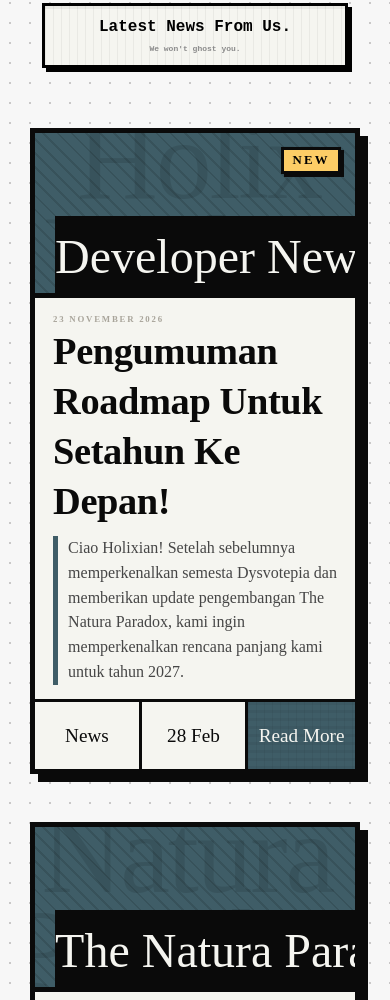
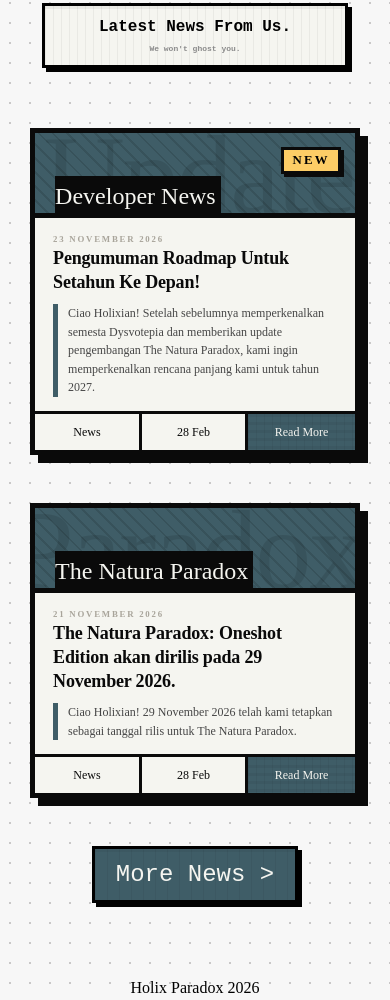
Before and after one commit to 8110118/Holix-Paradox, a plain HTML site: page index.html in a window 390 px wide. Shown: the part 3447-4447 px from the top of the page. Drawn offline with Linux system fonts and the light colour scheme; a small style sheet from the web is missing; a web font is replaced by a local one.

Commit message:
fix layout mobile part final

```diff
--- a/css/style.css
+++ b/css/style.css
@@ -991,4 +991,30 @@ a > .psv {
         min-width: 300px;
         transform: scale(1);
     }
+
+    .update-photo {
+        height: 80px;
+    }
+
+    .update-avatar {
+        font-size: 24px;
+        height: 32px;
+    }
+
+    .update-name {
+        font-size: 18px;
+        line-height: 24px;
+    }
+
+    .text-news {
+        font-size: 12px;
+    }
+
+    .pstat .psv {
+        font-size: 12px;
+    }
+
+    .pstat {
+        padding: 0px;
+    }
 }
--- a/index.html
+++ b/index.html
@@ -240,7 +240,7 @@
                                 <div class="update-handle">23 November 2026</div>
                                 <div class="update-name">Pengumuman Roadmap Untuk Setahun Ke Depan!</div>
                                 <div class="update-bio">
-                                    <p>
+                                    <p class="text-news">
                                         Ciao Holixian! Setelah sebelumnya memperkenalkan semesta Dysvotepia dan memberikan update pengembangan The Natura Paradox, kami ingin memperkenalkan
                                         rencana panjang kami untuk tahun 2027.
                                     </p>
@@ -272,7 +272,7 @@
                                 <div class="update-handle">21 November 2026</div>
                                 <div class="update-name">The Natura Paradox: Oneshot Edition akan dirilis pada 29 November 2026.</div>
                                 <div class="update-bio">
-                                    <p>
+                                    <p class="text-news">
                                         Ciao Holixian! 29 November 2026 telah kami tetapkan sebagai tanggal rilis untuk The Natura Paradox.
                                     </p>
                                 </div>
```
